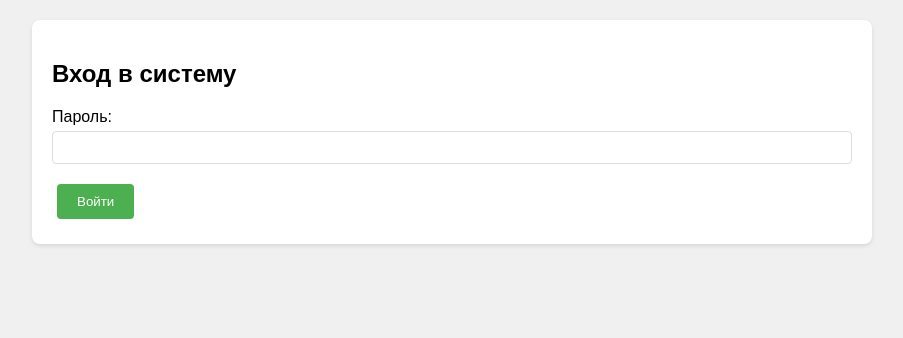
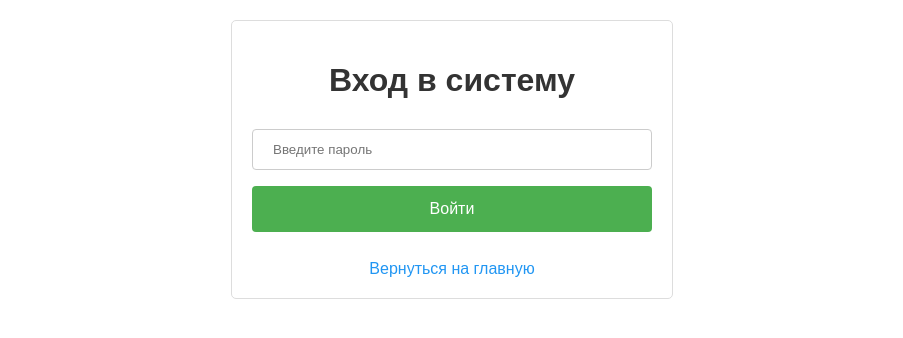
Before and after one commit to vladimir669/dikiyrpk.tech, a Flask app: page /login in a window 1280 px wide. Shown: the top 338 px of the page, without its empty margins (188-1091 px from the left). Run offline with Flask 2, Linux system fonts and the light colour scheme.

Commit message:
Update login.html

```diff
--- a/templates/login.html
+++ b/templates/login.html
@@ -1,14 +1,64 @@
-{% extends "base.html" %}
-
-{% block title %}Вход{% endblock %}
-
-{% block content %}
-<h2>Вход в систему</h2>
-<form method="post" action="{{ url_for('check_password') }}">
-    <div class="form-group">
-        <label for="password">Пароль:</label>
-        <input type="password" id="password" name="password" required>
+<!DOCTYPE html>
+<html>
+<head>
+    <title>Вход в систему</title>
+    <meta name="viewport" content="width=device-width, initial-scale=1">
+    <style>
+        body {
+            font-family: Arial, sans-serif;
+            margin: 0;
+            padding: 20px;
+            text-align: center;
+        }
+        .container {
+            max-width: 400px;
+            margin: 0 auto;
+            padding: 20px;
+            border: 1px solid #ddd;
+            border-radius: 5px;
+        }
+        h1 {
+            color: #333;
+        }
+        input[type="password"] {
+            width: 100%;
+            padding: 12px 20px;
+            margin: 8px 0;
+            display: inline-block;
+            border: 1px solid #ccc;
+            border-radius: 4px;
+            box-sizing: border-box;
+        }
+        button {
+            width: 100%;
+            background-color: #4CAF50;
+            color: white;
+            padding: 14px 20px;
+            margin: 8px 0;
+            border: none;
+            border-radius: 4px;
+            cursor: pointer;
+            font-size: 16px;
+        }
+        button:hover {
+            background-color: #45a049;
+        }
+        .back-link {
+            display: block;
+            margin-top: 20px;
+            color: #2196F3;
+            text-decoration: none;
+        }
+    </style>
+</head>
+<body>
+    <div class="container">
+        <h1>Вход в систему</h1>
+        <form action="/check_password" method="post">
+            <input type="password" name="password" placeholder="Введите пароль" required>
+            <button type="submit">Войти</button>
+        </form>
+        <a href="/" class="back-link">Вернуться на главную</a>
     </div>
-    <button type="submit">Войти</button>
-</form>
-{% endblock %}
+</body>
+</html>
```
